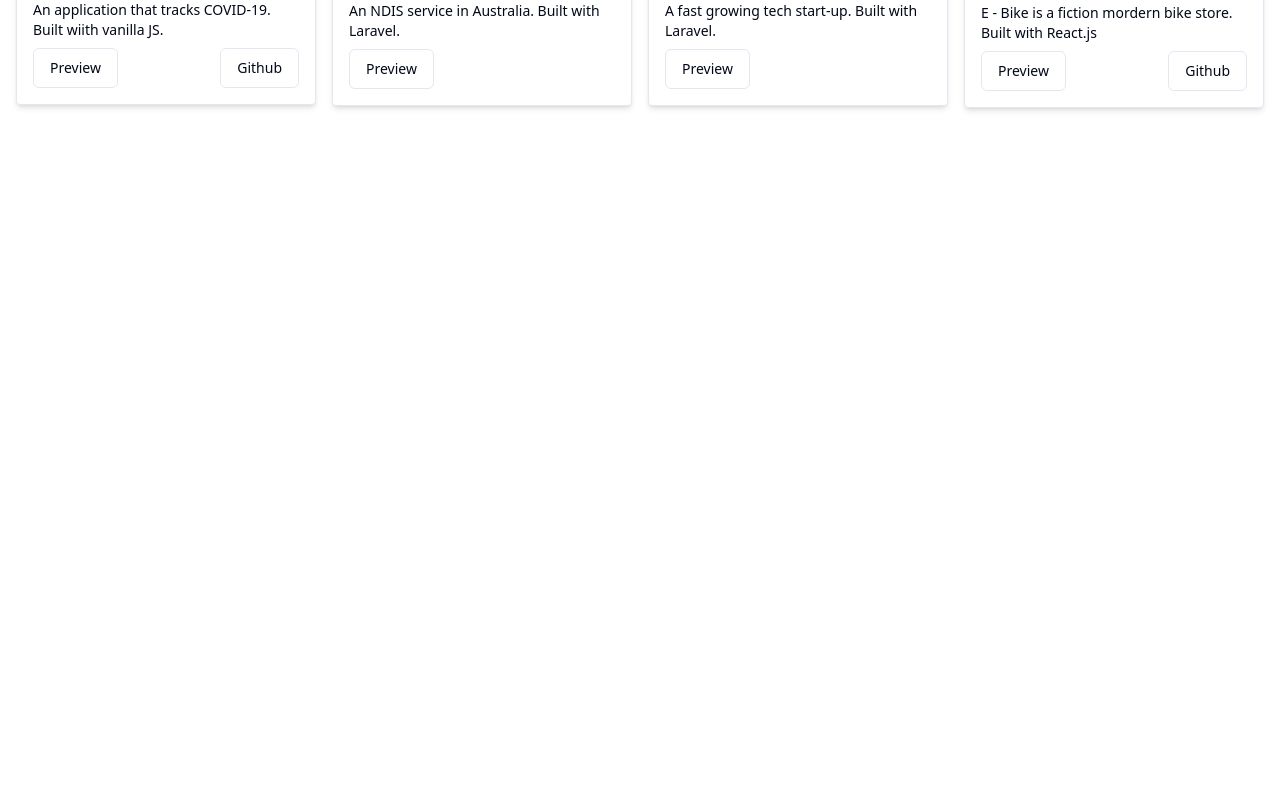
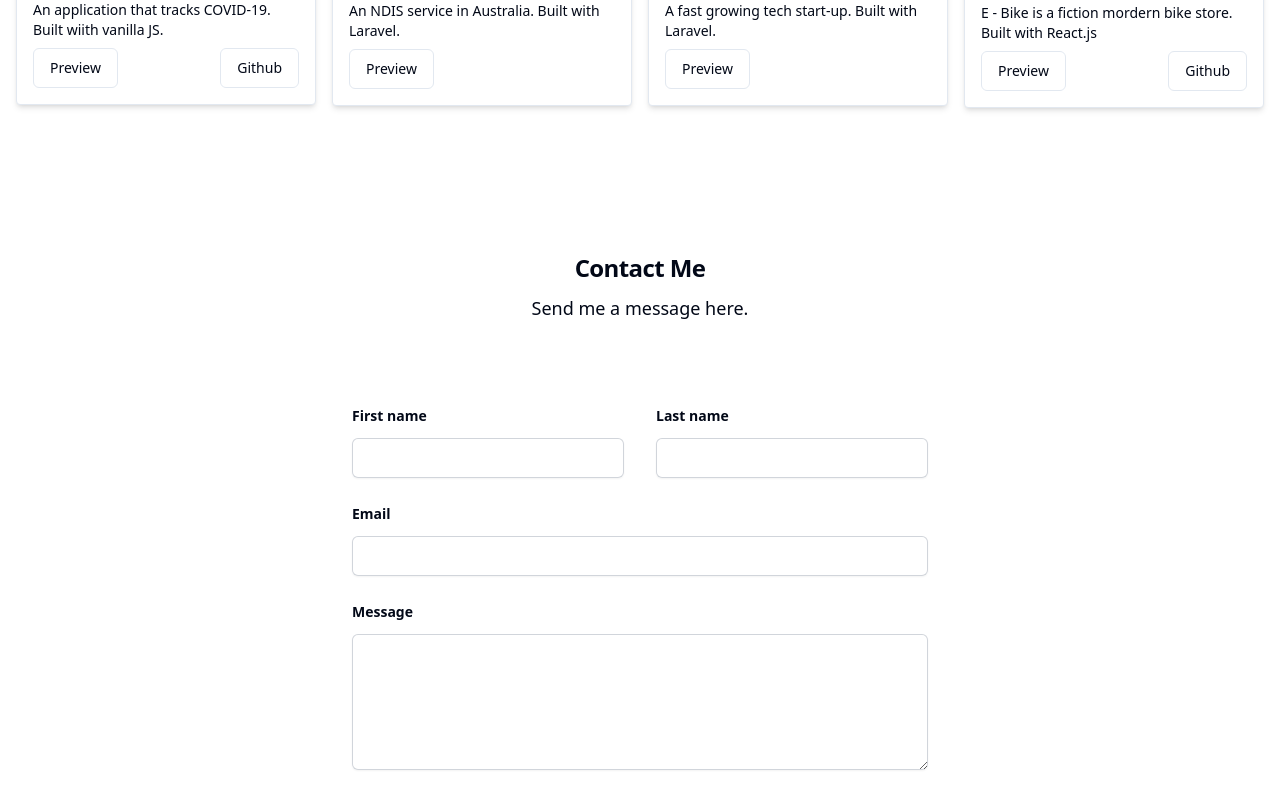
Before and after one commit to Patrickodey360coder/nebula, a Next.js app: page / in a window 1280 px wide. Shown: the part 3320-4120 px from the top of the page. Built offline with nearby package versions, Linux system fonts and the light colour scheme; no server answers.

Commit message:
animate contact

```diff
--- a/src/app/components/contact.tsx
+++ b/src/app/components/contact.tsx
@@ -39,8 +39,13 @@ const ContactForm = () => {
 
   return (
     <motion.section
-    initial={{ opacity: -1 }}
-    whileInView={{ opacity: 0 }}
+    initial={{ opacity: 0 }}
+    whileInView={{ opacity: 1 }}
+    transition={{
+      duration: 0.7,
+      delay: 0.5,
+      ease: [0, 0.71, 0.2, 1.01]
+    }}
     className='max-w-[1280px] mx-auto'>
       <div className="isolate px-6 py-24 sm:py-32 lg:px-8">
         <div className="mx-auto max-w-2xl text-center">
```
